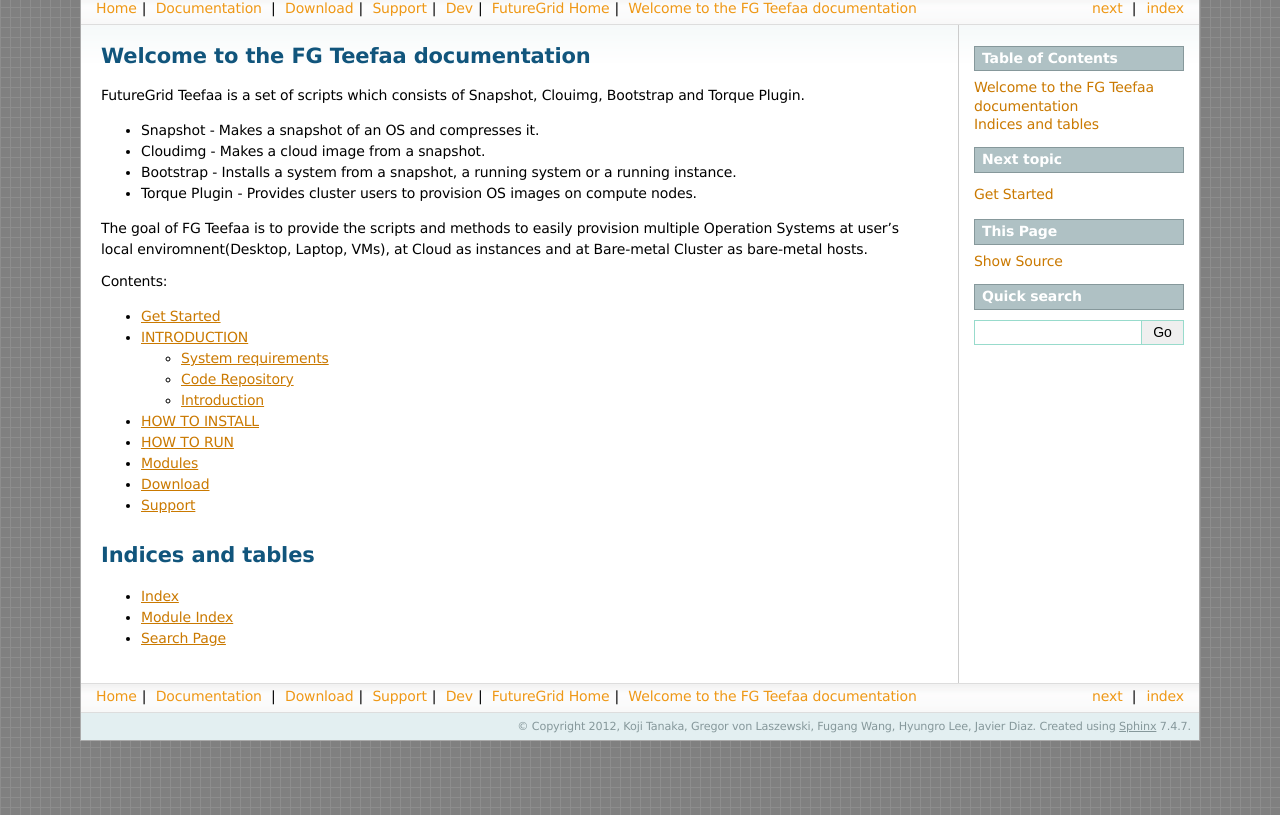
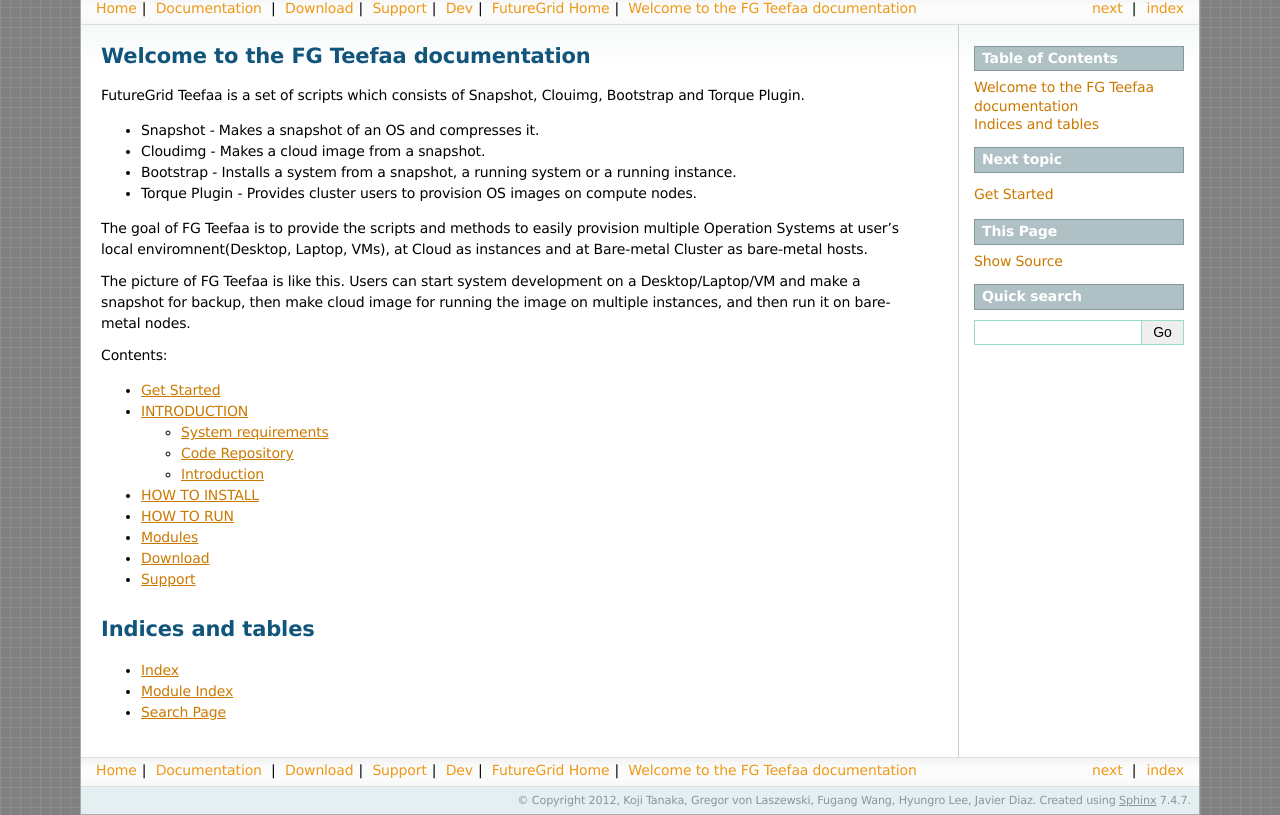
Before and after one commit to futuregrid/deprecated-teefaa, a Sphinx documentation site: the page built from doc/source/index.rst, in a window 1280 px wide. Shown: the part 343-1158 px from the top of the page. Built offline with Sphinx 7.4.7, drawn with Linux system fonts in a browser that asks for light colours; formulas are drawn with MathJax 3.

Commit message:
update doc

```diff
--- a/doc/source/index.rst
+++ b/doc/source/index.rst
@@ -17,6 +17,10 @@ The goal of FG Teefaa is to provide the scripts and methods to easily provision
 Operation Systems at user's local enviromnent(Desktop, Laptop, VMs), at Cloud as instances and at
 Bare-metal Cluster as bare-metal hosts.
 
+The picture of FG Teefaa is like this. Users can start system development on
+a Desktop/Laptop/VM and make a snapshot for backup, then make cloud image for
+running the image on multiple instances, and then run it on bare-metal nodes.
+
 
 Contents:
 
```
